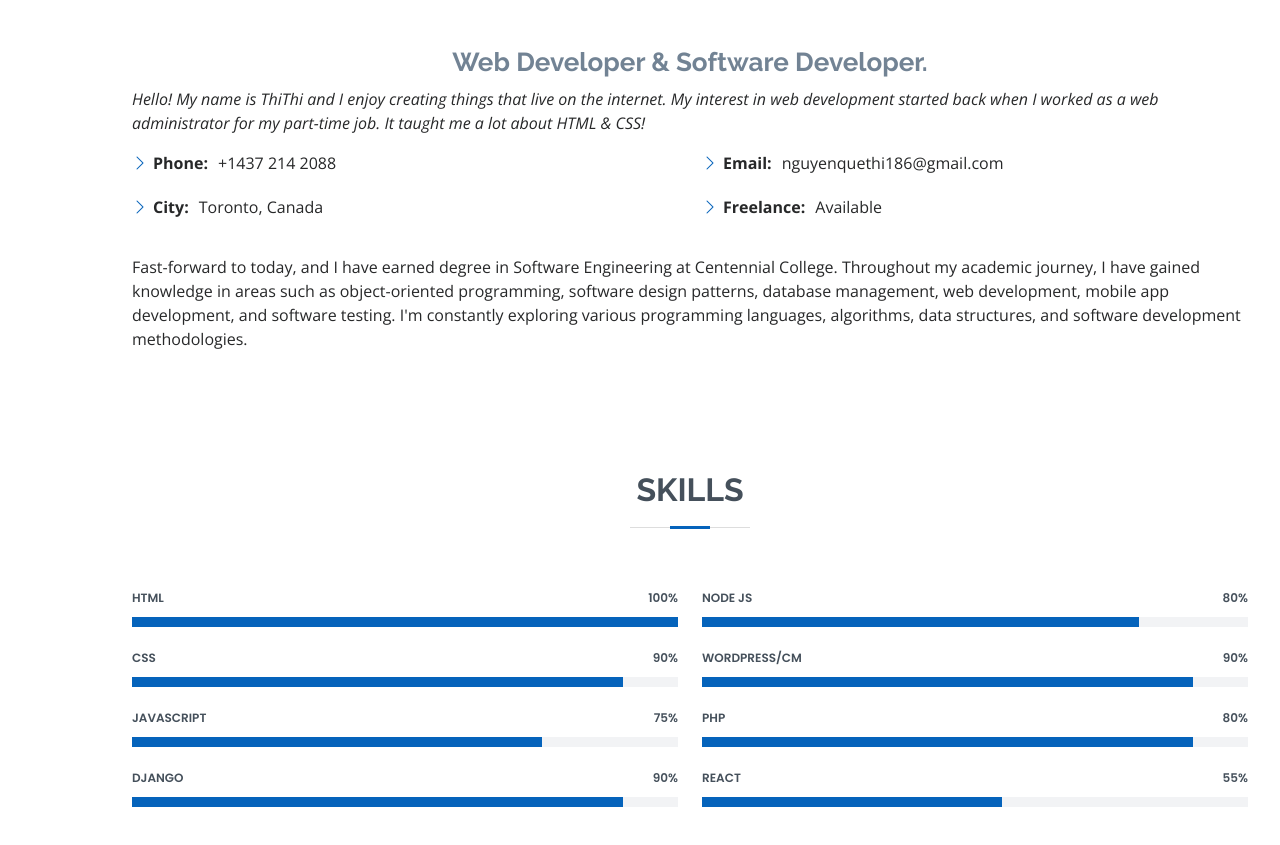
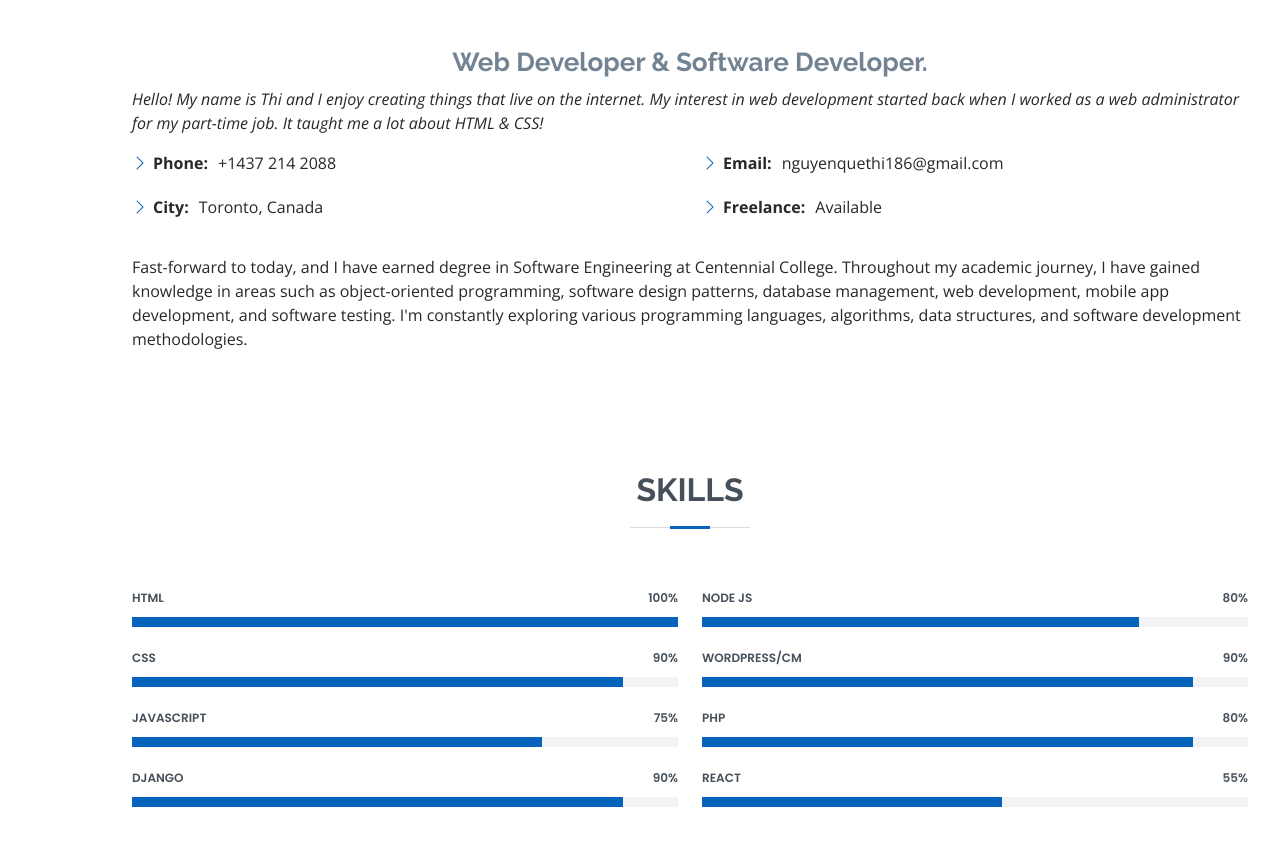
Before and after one commit to nguyenquethi/ThiNguyen-Portfolio, a plain HTML site: page index.html in a window 1280 px wide. Shown: the part 921-1766 px from the top of the page. Drawn offline with nearby package versions, Linux system fonts and the light colour scheme.

Commit message:
update name

```diff
--- a/index.html
+++ b/index.html
@@ -84,7 +84,7 @@
           <div class="col-lg-12 pt-4 pt-lg-0 content">
             <h3>Web Developer &amp; Software Developer.</h3>
             <p class="fst-italic">
-              Hello! My name is ThiThi and I enjoy creating things that live on the internet. My interest in web development started back when I worked as a web administrator for my part-time job. It taught me a lot about HTML & CSS!
+              Hello! My name is Thi and I enjoy creating things that live on the internet. My interest in web development started back when I worked as a web administrator for my part-time job. It taught me a lot about HTML & CSS!
             </p>
             <div class="row">
               <div class="col-lg-6">
```
